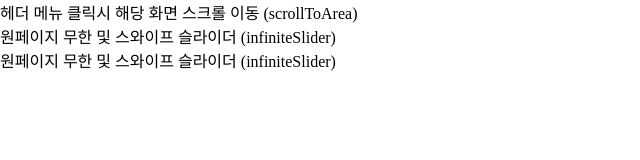
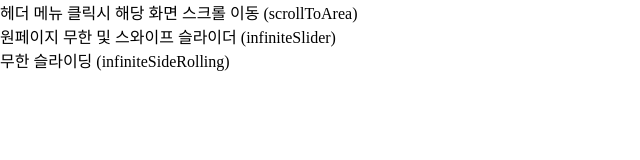
Before and after one commit to jaydesign101/jlarbrary, a plain HTML site: page index.html in a window 1280 px wide. Shown: the whole page, without its empty margins (0-640 px from the left). Drawn offline with Linux system fonts and the light colour scheme.

Commit message:
infiniteSideRolling 수정

```diff
--- a/index.html
+++ b/index.html
@@ -11,7 +11,7 @@
   <ul>
     <li><a href="./html/scrollToAreaMenu/index.html">헤더 메뉴 클릭시 해당 화면 스크롤 이동 (scrollToArea)</a></li>
     <li><a href="./html/infiniteSlider/index.html">원페이지 무한 및 스와이프 슬라이더 (infiniteSlider)</a></li>
-    <li><a href="./html/infiniteSideRolling/index.html">원페이지 무한 및 스와이프 슬라이더 (infiniteSlider)</a></li>
+    <li><a href="./html/infiniteSideRolling/index.html">무한 슬라이딩 (infiniteSideRolling)</a></li>
   </ul>
 
 
```
Also changed, not shown: 1 other file.
